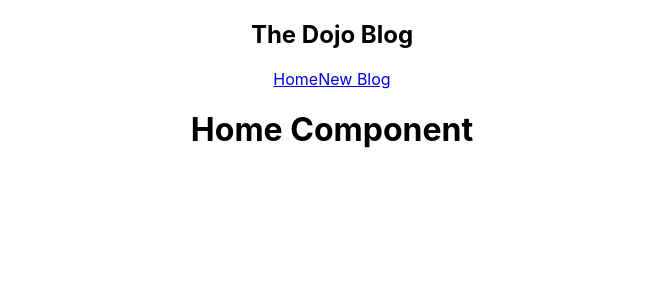
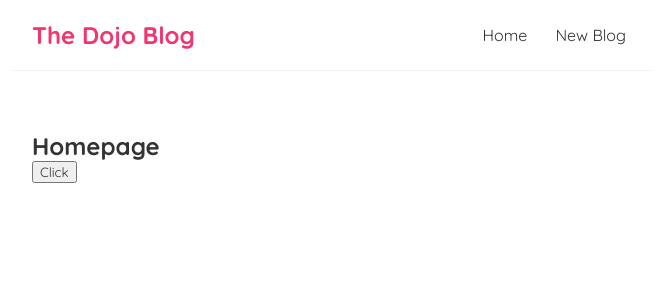
Before and after one commit to limonsafayet/Dojo-Blog, a React (Create React App) app: page / in a window 1280 px wide. Shown: the top 300 px of the page, without its empty margins (308-964 px from the left). Built offline with nearby package versions, Linux system fonts and the light colour scheme.

Commit message:
tutorial 6

```diff
--- a/src/App.css
+++ /dev/null
@@ -1,38 +0,0 @@
-.App {
-  text-align: center;
-}
-
-.App-logo {
-  height: 40vmin;
-  pointer-events: none;
-}
-
-@media (prefers-reduced-motion: no-preference) {
-  .App-logo {
-    animation: App-logo-spin infinite 20s linear;
-  }
-}
-
-.App-header {
-  background-color: #282c34;
-  min-height: 100vh;
-  display: flex;
-  flex-direction: column;
-  align-items: center;
-  justify-content: center;
-  font-size: calc(10px + 2vmin);
-  color: white;
-}
-
-.App-link {
-  color: #61dafb;
-}
-
-@keyframes App-logo-spin {
-  from {
-    transform: rotate(0deg);
-  }
-  to {
-    transform: rotate(360deg);
-  }
-}
--- a/src/App.js
+++ b/src/App.js
@@ -1,4 +1,3 @@
-import "./App.css";
 import Navbar from "./Navbar";
 import Home from "./Home";
 function App() {
--- a/src/Home.js
+++ b/src/Home.js
@@ -1,5 +1,14 @@
 const Home = () => {
-  return <h1>Home Component </h1>;
+
+    const handleClick = () => {
+        console.log('hello')
+    }
+  return (
+    <div className="home">
+      <h2>Homepage</h2>
+      <button onClick={handleClick}>Click</button>
+    </div>
+  );
 };
 
 export default Home;
--- a/src/index.css
+++ b/src/index.css
@@ -1,13 +1,35 @@
-body {
+@import url('https://fonts.googleapis.com/css2?family=Quicksand:wght@300;400;500;600;700&display=swap');
+
+/* base styles */
+* {
   margin: 0;
-  font-family: -apple-system, BlinkMacSystemFont, 'Segoe UI', 'Roboto', 'Oxygen',
-    'Ubuntu', 'Cantarell', 'Fira Sans', 'Droid Sans', 'Helvetica Neue',
-    sans-serif;
-  -webkit-font-smoothing: antialiased;
-  -moz-osx-font-smoothing: grayscale;
+  font-family: "Quicksand";
+  color: #333;
 }
-
-code {
-  font-family: source-code-pro, Menlo, Monaco, Consolas, 'Courier New',
-    monospace;
+.navbar {
+  padding: 20px;
+  display: flex;
+  align-items: center;
+  max-width: 600px;
+  margin: 0 auto;
+  border-bottom: 1px solid #f2f2f2;
 }
+.navbar h1 {
+  color: #f1356d;
+}
+.navbar .links {
+  margin-left: auto;
+}
+.navbar a {
+  margin-left: 16px;
+  text-decoration: none;
+  padding: 6px;
+}
+.navbar a:hover {
+  color: #f1356d;
+}
+.content {
+  max-width: 600px;
+  margin: 40px auto;
+  padding: 20px;
+}
```
